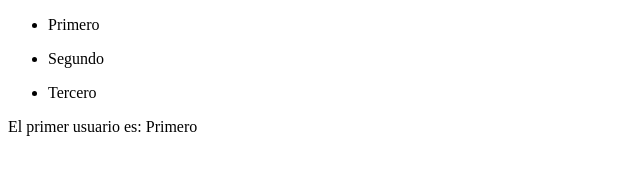
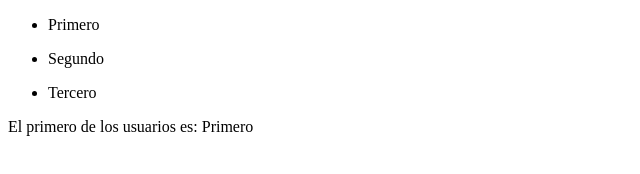
Before and after one commit to hernan-beati/test-angular, a website: page public_html/index.html in a window 1280 px wide. Shown: the full height of the page, 0-640 px from the left. Drawn offline with Linux system fonts and the light colour scheme.

Commit message:
Texto de usuario actualizado 2.0

```diff
--- a/public_html/index.html
+++ b/public_html/index.html
@@ -11,7 +11,7 @@
     <li>{{user}}</li>
   </ul>
 <div class="nested" ng-controller="AnotherCtrl">
-    El primer usuario es: {{firstUser}}
+    El primero de los usuarios es: {{firstUser}}
   </div>
 </div>
 </body>
```
